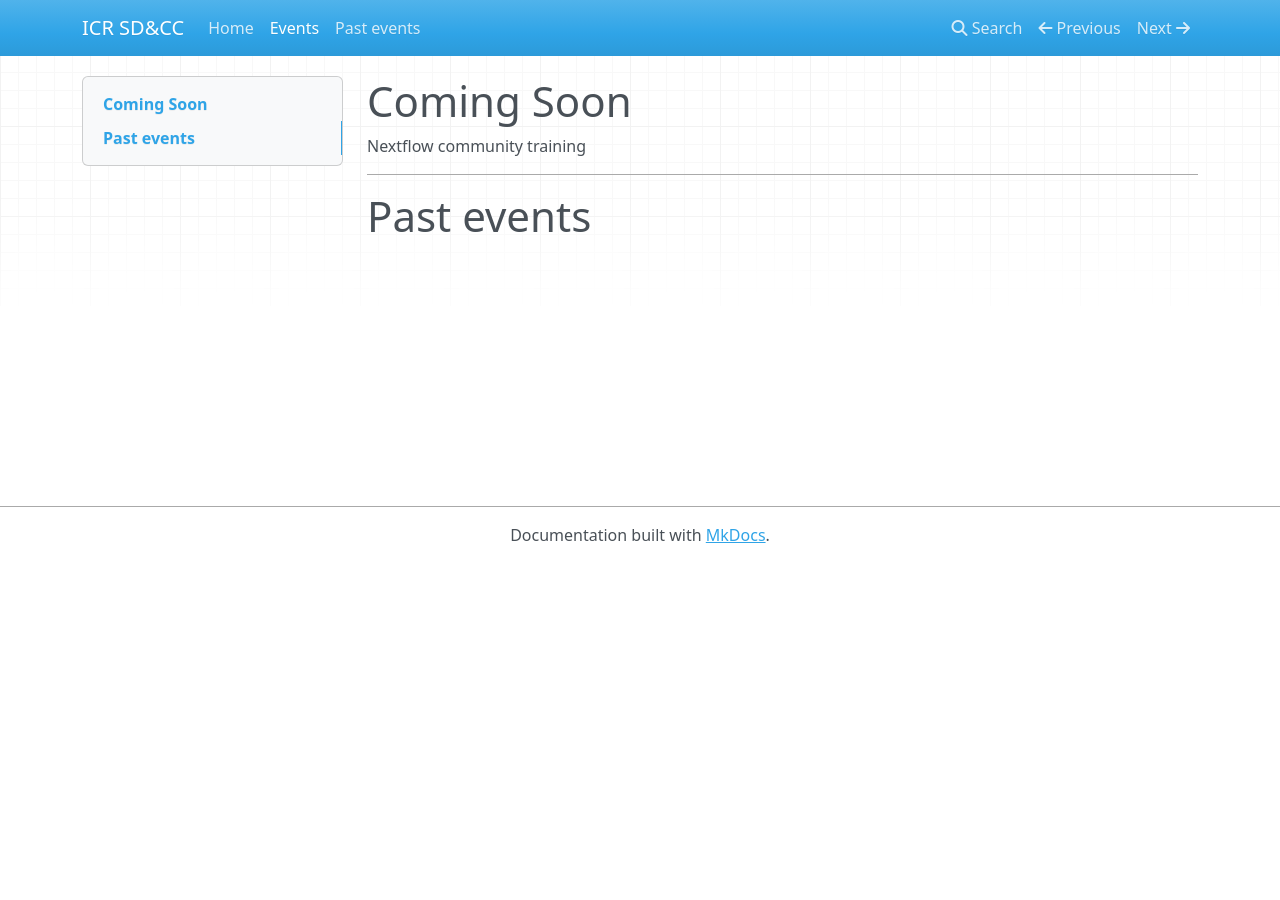
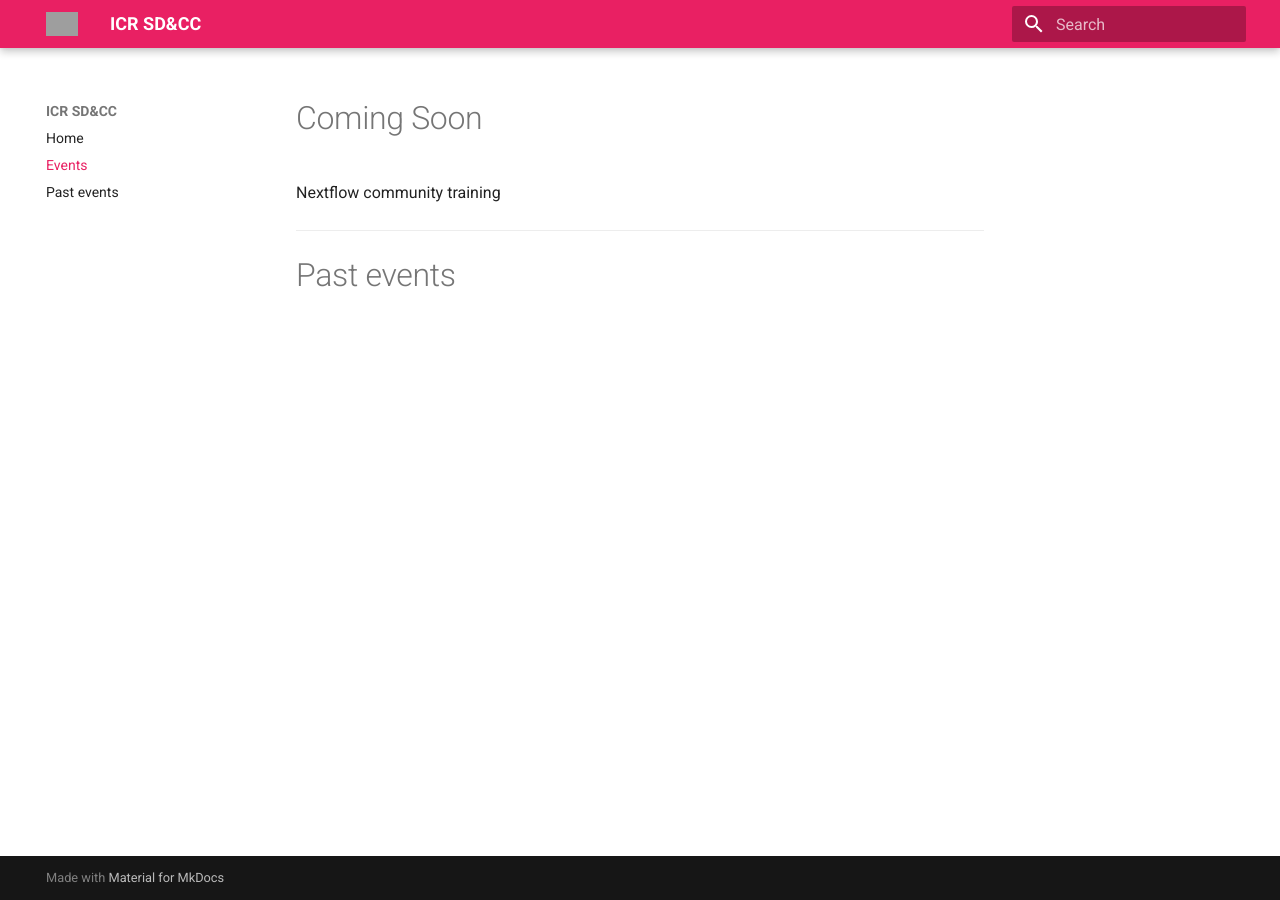
Before and after one commit to ICR-SD-CC/ICR-SD-CC.github.io, an MkDocs documentation site: the page built from docs/events.md, in a window 1280 px wide. Built offline with MkDocs 1.6.1 and Material for MkDocs 9.7.7, drawn with Linux system fonts in a browser that asks for light colours; nearby versions of some CDN libraries; grey boxes are pictures that could not be loaded.

Commit message:
Update mkdocs.yml

```diff
--- a/mkdocs.yml
+++ b/mkdocs.yml
@@ -3,3 +3,12 @@ nav:
   - Home: 'index.md'
   - Events: 'events.md'
   - Past events: 'p-events.md'
+
+
+theme:
+  name: material
+  logo: assets/icr_svg_logo.svg
+  favicon: assets/icr_svg_logo.svg
+  palette:
+    primary: pink
+    accent: deep orange
```
